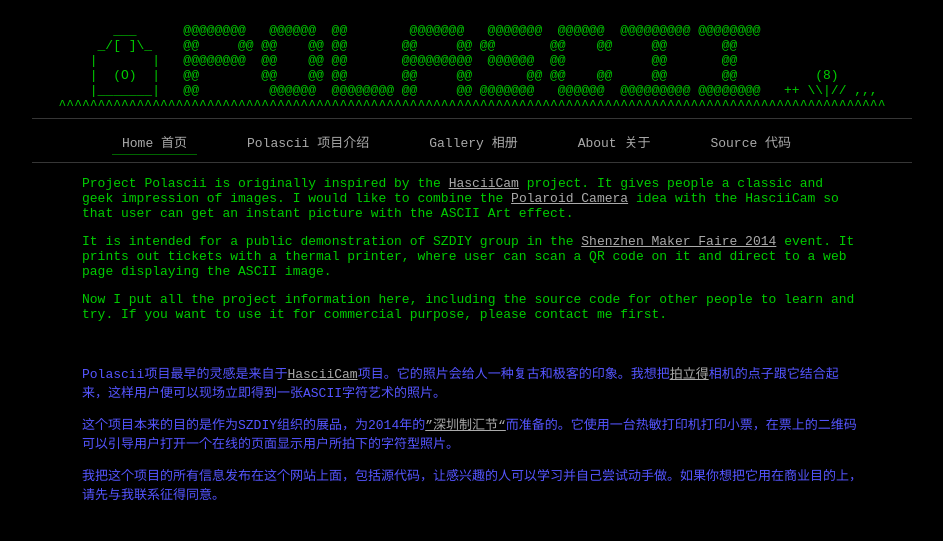
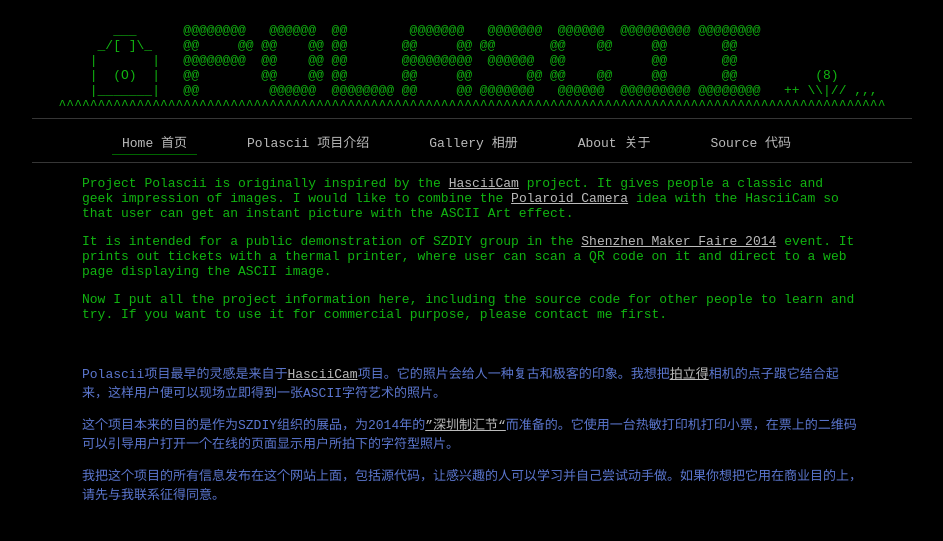
Before and after one commit to terryoy/polascii, a plain HTML site: page pc/site/www/index.html in a window 1280 px wide. Shown: the top 541 px of the page, without its empty margins (168-1111 px from the left). Drawn offline with Linux system fonts and the light colour scheme.

Commit message:
Enhance site css

```diff
--- a/pc/site/www/style/main.css
+++ b/pc/site/www/style/main.css
@@ -1,11 +1,11 @@
 body {
 	font-family: Monospace;
-	color: #00cc00;
+	color: #11b411;
 	background-color: black;
 }
 
 a:link, a:hover, a:active, a:visited {
-	color: #aaaaaa;
+	color: #bbbbbb;
 }
 
 /*head*/
@@ -37,7 +37,7 @@ a:link, a:hover, a:active, a:visited {
 .navbar a {
 	padding: 0px 10px 3px 10px;
 	display: block;
-	color: #aaaaaa;
+	color: #bbbbbb;
 	text-decoration: none;
 }
 
@@ -67,5 +67,5 @@ footer p {
 }
 
 .chi {
-	color: #5555ff;
+	color: #5B76CE;
 }
```
